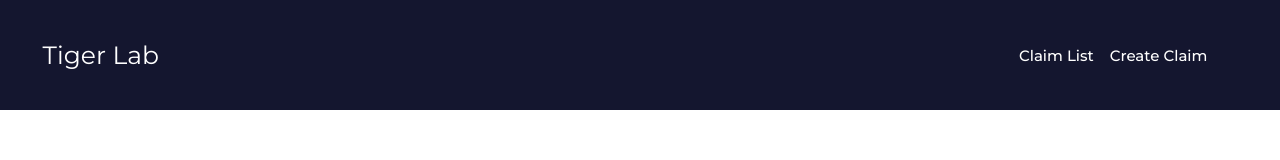
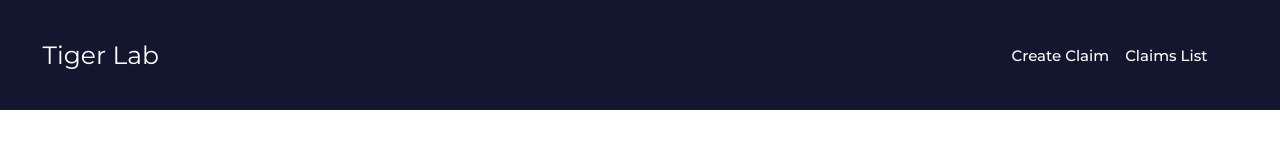
Before and after one commit to marawanthedev/Tiger-Lab, a React (Create React App) app: page / in a window 1280 px wide. Shown: the top 160 px of the page. Built offline with nearby package versions, Linux system fonts and the light colour scheme.

Commit message:
Added navbar unit testing

```diff
--- a/src/interface/Navbar/Navbar.tsx
+++ b/src/interface/Navbar/Navbar.tsx
@@ -1,29 +1,44 @@
+import { BaseInterface } from "constants/baseInterface";
 import React from "react";
 import { Link, useNavigate } from "react-router-dom";
 
 import "./Navbar.scss";
 
-export default function Navbar() {
+interface NavbarProps extends BaseInterface {}
+
+export default function Navbar({ title }: NavbarProps) {
   const navigate = useNavigate();
+
+  const navLinks = [
+    { text: "Create Claim", to: "/" },
+    { text: "Claims List", to: "/list" },
+  ];
+
   return (
-    <div className="navbar bg-primary">
+    <div className="navbar bg-primary" title={title}>
       <div className="navbar_container">
         <div className="navbar_left-side ">
           <div
             className="navbar_logo flex flex-colum align-items-center"
             onClick={() => navigate("/")}
+            title={`${title}-logo`}
           >
             Tiger Lab
           </div>
         </div>
         <div className="navbar_right-side flex flex-colum align-items-center">
           <div className="navbar_right-side__links">
-            <Link to="/list" className="navbar_link">
-              Claim List
-            </Link>
-            <Link to="/" className="navbar_link">
-              Create Claim
-            </Link>
+            {navLinks.map((link: (typeof navLinks)[0]) => {
+              return (
+                <Link
+                  className="navbar_link"
+                  to={link.to}
+                  title={`${title}-link`}
+                >
+                  {link.text}
+                </Link>
+              );
+            })}
           </div>
         </div>
       </div>
--- a/src/interface/mobileNavbar/mobileNavbar.tsx
+++ b/src/interface/mobileNavbar/mobileNavbar.tsx
@@ -55,7 +55,7 @@ const MobileNavBar = ({
           <div className="navigation__menu__inner-container flex flex-column align-items-center justify-content-center">
             {/* links */}
             <div className="navigation__menu__links">
-              {navLinks.map((link, index) => {
+              {navLinks.map((link:typeof navLinks[0], index:number) => {
                 return (
                   <Link
                     key={index}
```
Also changed, not shown: 2 other files (tests, documents, lock files or other folders).
